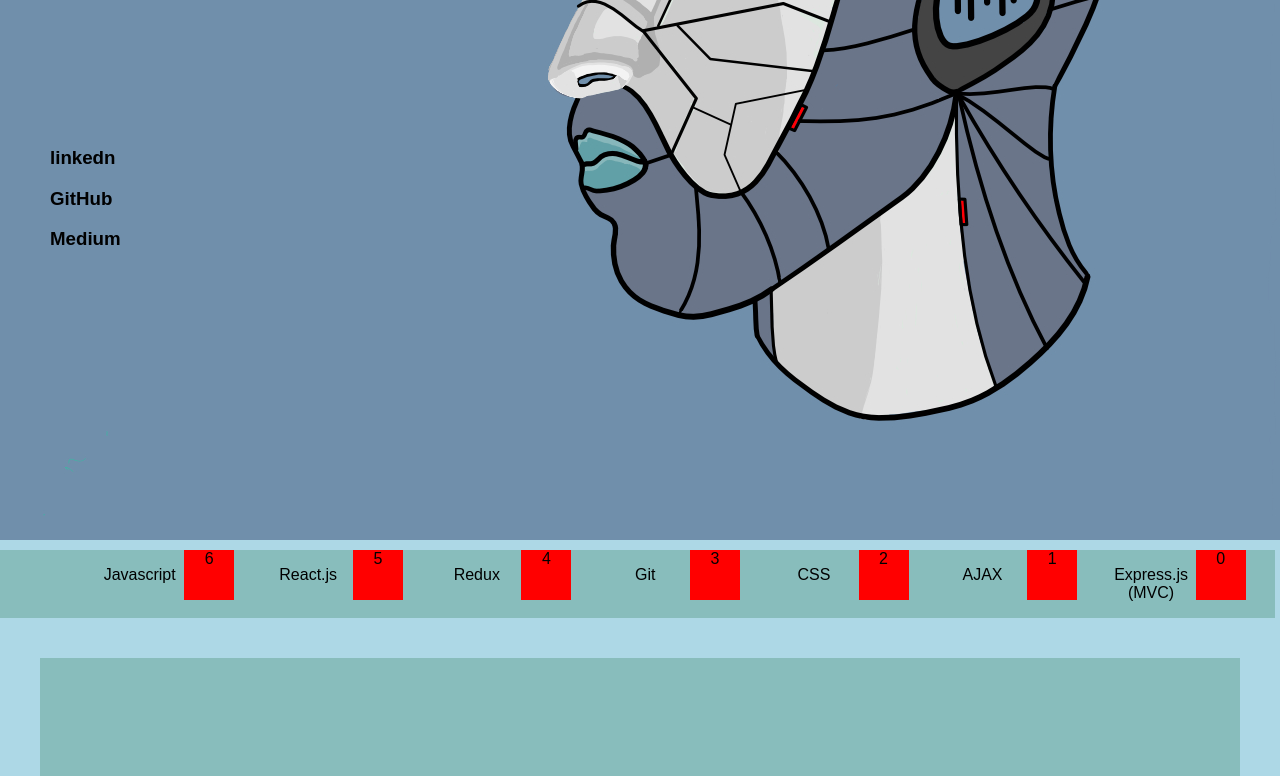
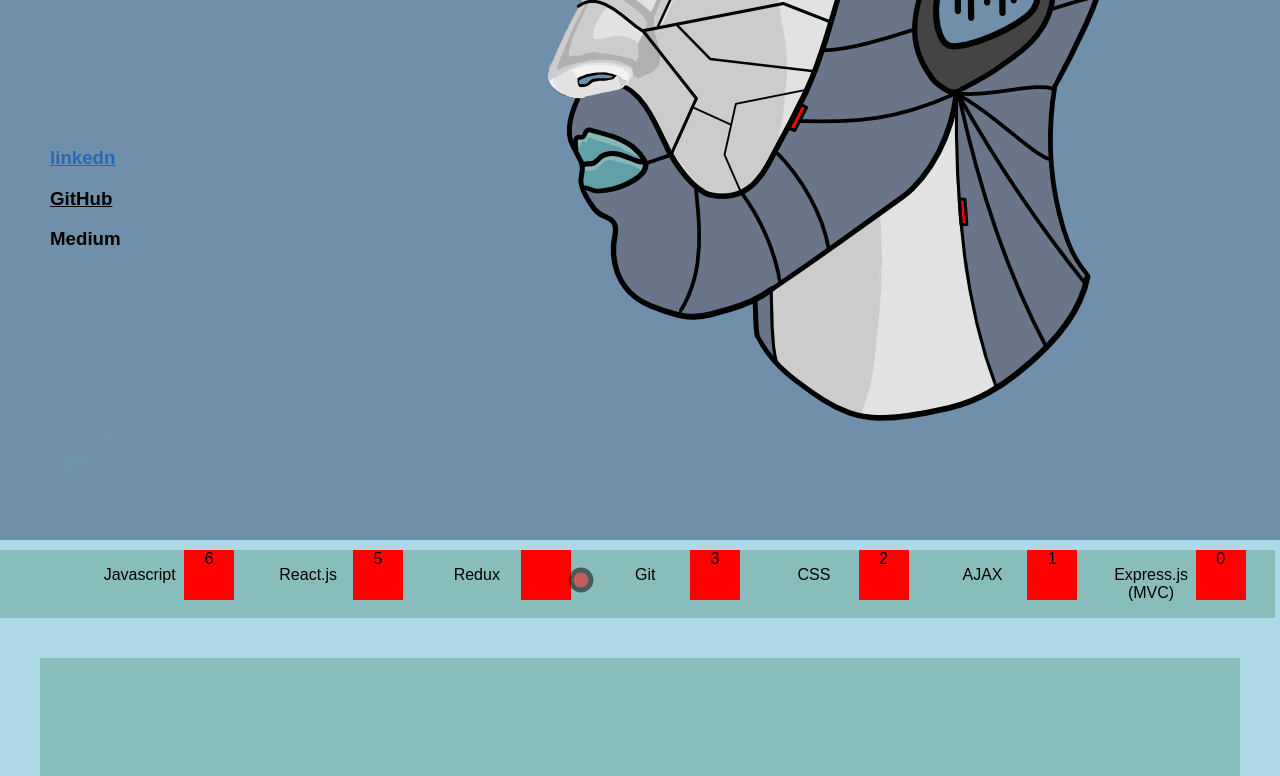
Before and after one commit to joeygaitan/react-portfolio, a React (Create React App) app: page / in a window 1280 px wide. Shown: the part 507-1283 px from the top of the page. Built offline with nearby package versions, Linux system fonts and the light colour scheme.

Commit message:
added in svg. Now working on making them look nice

```diff
--- a/src/components/Header/Header.js
+++ b/src/components/Header/Header.js
@@ -17,10 +17,10 @@ class Header extends Component {
                 </div>
                 <div className="icons">
                     <div className="linkedn">
-                        <h3>linkedn</h3>
+                        <a href='https://www.linkedin.com/in/joey-gaitan/' style={{color:'#2867B2'}}><h3>linkedn</h3></a>
                     </div>
                     <div className="GitHub">
-                        <h3>GitHub</h3>
+                        <a href='https://github.com/joeygaitan' style={{color:'black'}}><h3>GitHub</h3></a>
                     </div>
                     <div className="Medium">
                         <h3>Medium</h3>
--- a/src/components/Skills/Skills.js
+++ b/src/components/Skills/Skills.js
@@ -18,7 +18,13 @@ class Skills extends Component {
                         <p>React.js</p><div className="square">5</div>
                     </div>
                     <div className='rating'>
-                        <p>Redux</p><div className="square">4</div>
+                        <p>Redux</p>
+                            <div className="square">
+                                <svg width="200" height="85">
+                                    <rect x="50" y="20" rx="20" ry="20" width="20" height="20"
+                                    style={{fill:'red',stroke:'black', strokeWidth:'5',opacity:"0.5"}} />
+                                </svg>
+                            </div>
                     </div>
                     <div className='rating'>
                         <p>Git</p><div className="square">3</div>
```
